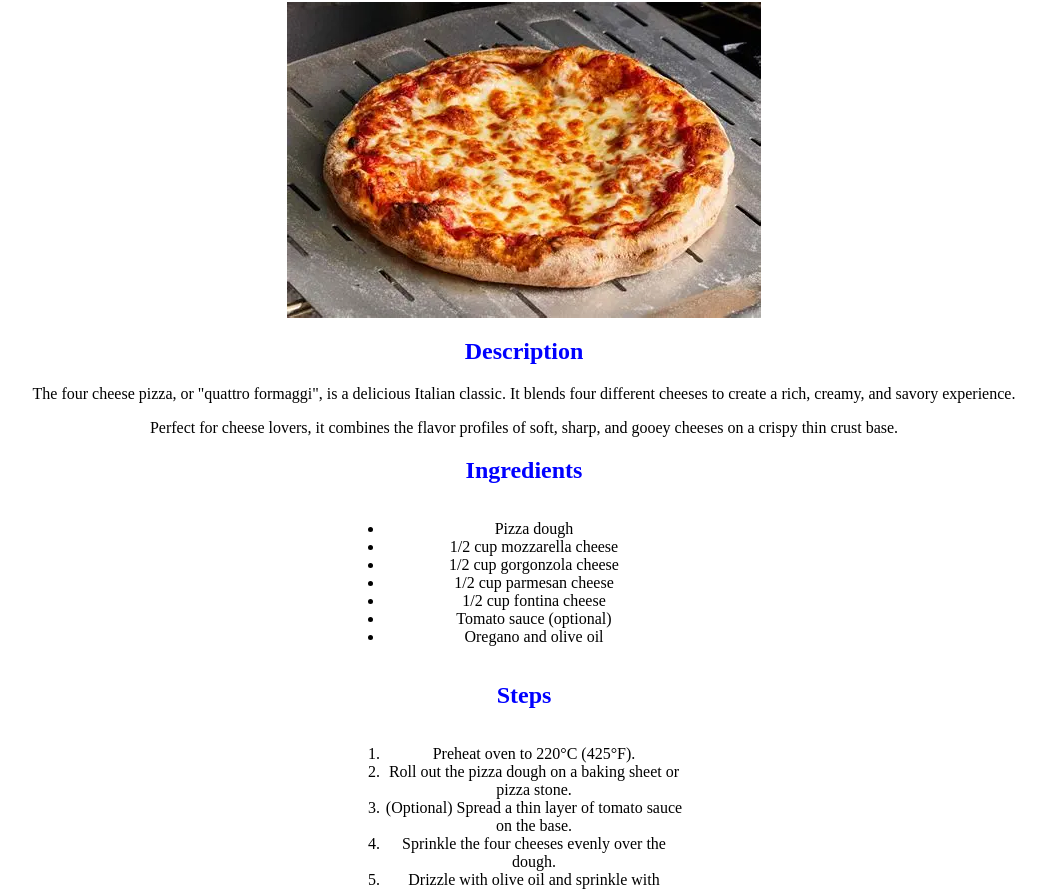
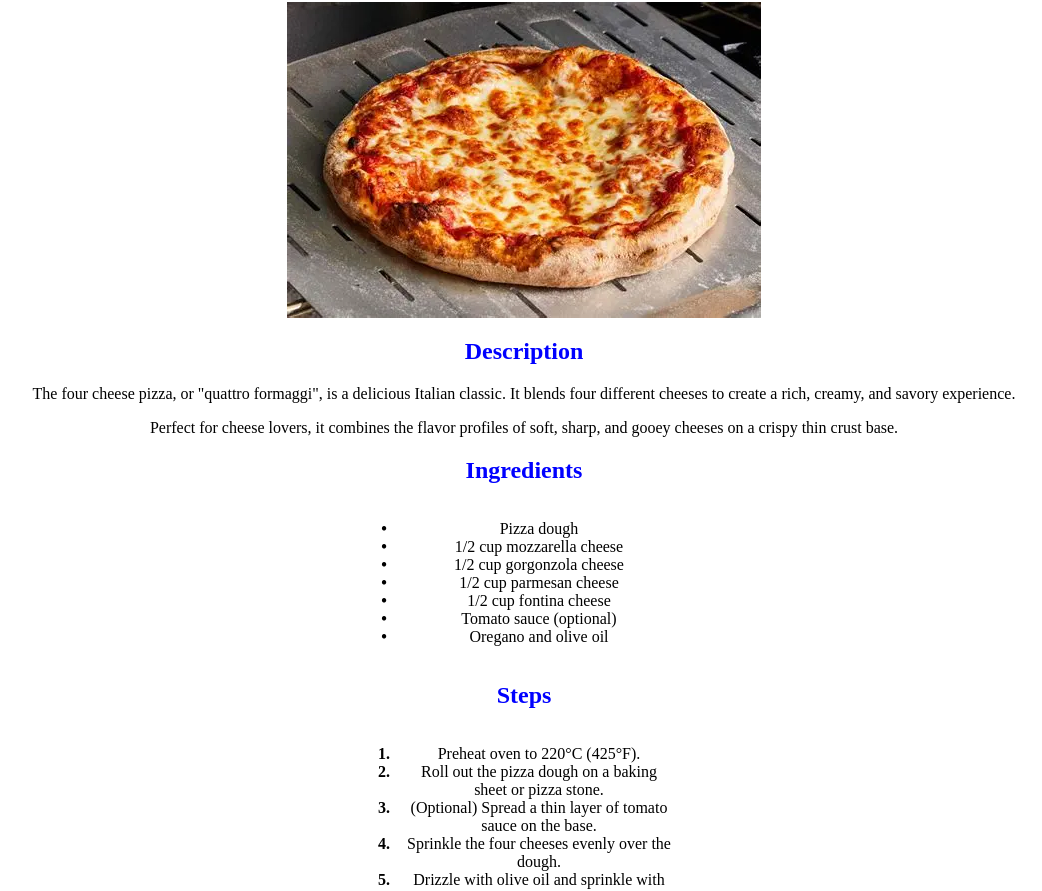
Before and after one commit to Nava-19/Recipes, a plain HTML site: page Recipe-websites/pizza.html in a window 1280 px wide. Shown: the part 78-969 px from the top of the page, without its empty margins (116-1158 px from the left). Drawn offline with Linux system fonts and the light colour scheme.

Commit message:
Cambios css

```diff
--- a/styles.css
+++ b/styles.css
@@ -7,7 +7,7 @@
 .image {
     display: block;
     margin: 0 auto;
-    width: 500;
+    max-width: 100%;
     height: auto;
 }
 
@@ -21,8 +21,38 @@
 .lists-container ul, .lists-container ol {
     width: 300px; /* ancho fijo para igualar altura */
     text-align: left; /* para que el texto dentro de las listas quede alineado a la izquierda */
-    list-style-position: outside; /* Cambiado a outside para mejor alineación */
-    padding-left: 20px; /* Espacio para los marcadores */
+    list-style: none; /* Removemos los marcadores por defecto */
+    padding-left: 0; /* Sin padding */
+    counter-reset: item; /* Para números personalizados en ol */
+}
+
+.lists-container ul li {
+    position: relative;
+    padding-left: 30px; /* Espacio para el marcador personalizado */
+}
+
+.lists-container ul li::before {
+    content: "•";
+    position: absolute;
+    left: 0;
+    width: 20px;
+    text-align: center;
+    font-weight: bold;
+}
+
+.lists-container ol li {
+    position: relative;
+    padding-left: 30px; /* Espacio para el marcador personalizado */
+    counter-increment: item;
+}
+
+.lists-container ol li::before {
+    content: counter(item) ".";
+    position: absolute;
+    left: 0;
+    width: 20px;
+    text-align: center;
+    font-weight: bold;
 }
 
 .texto {
```
Also changed, not shown: index.html (+7 -5 lines), push.txt (added).
